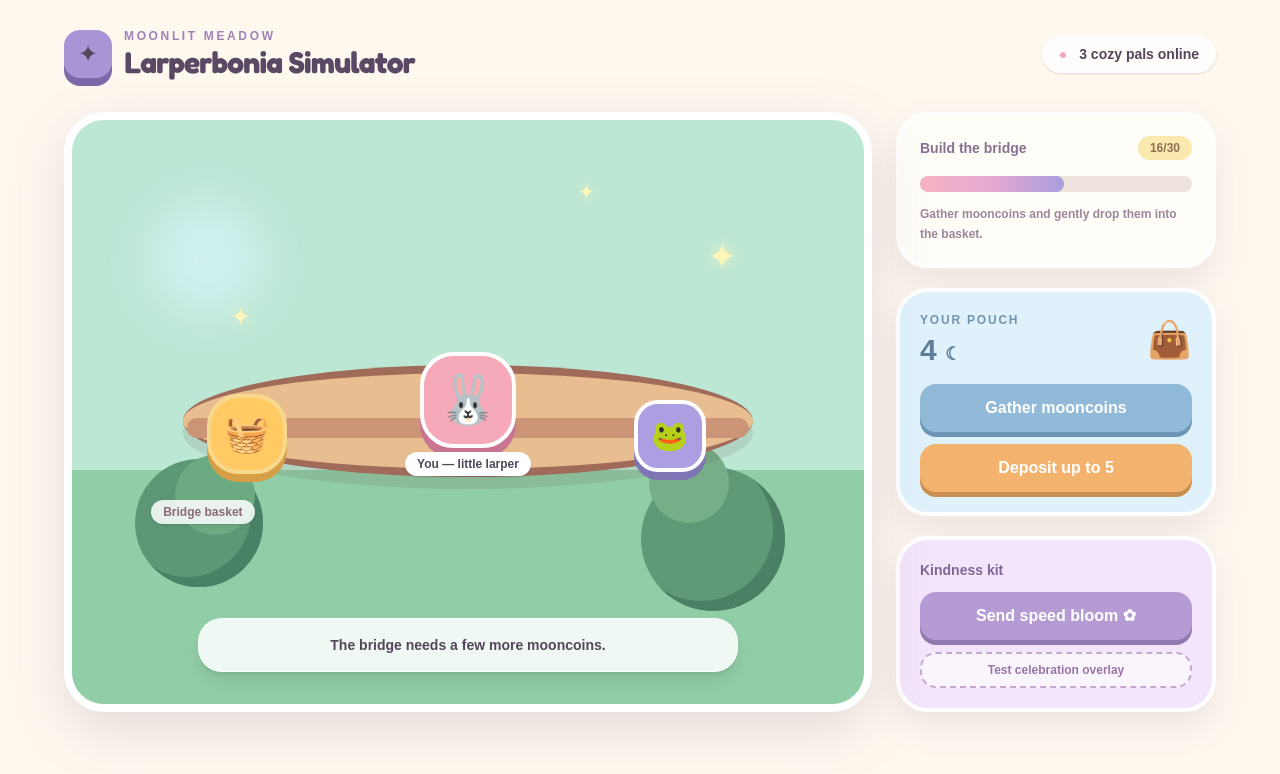
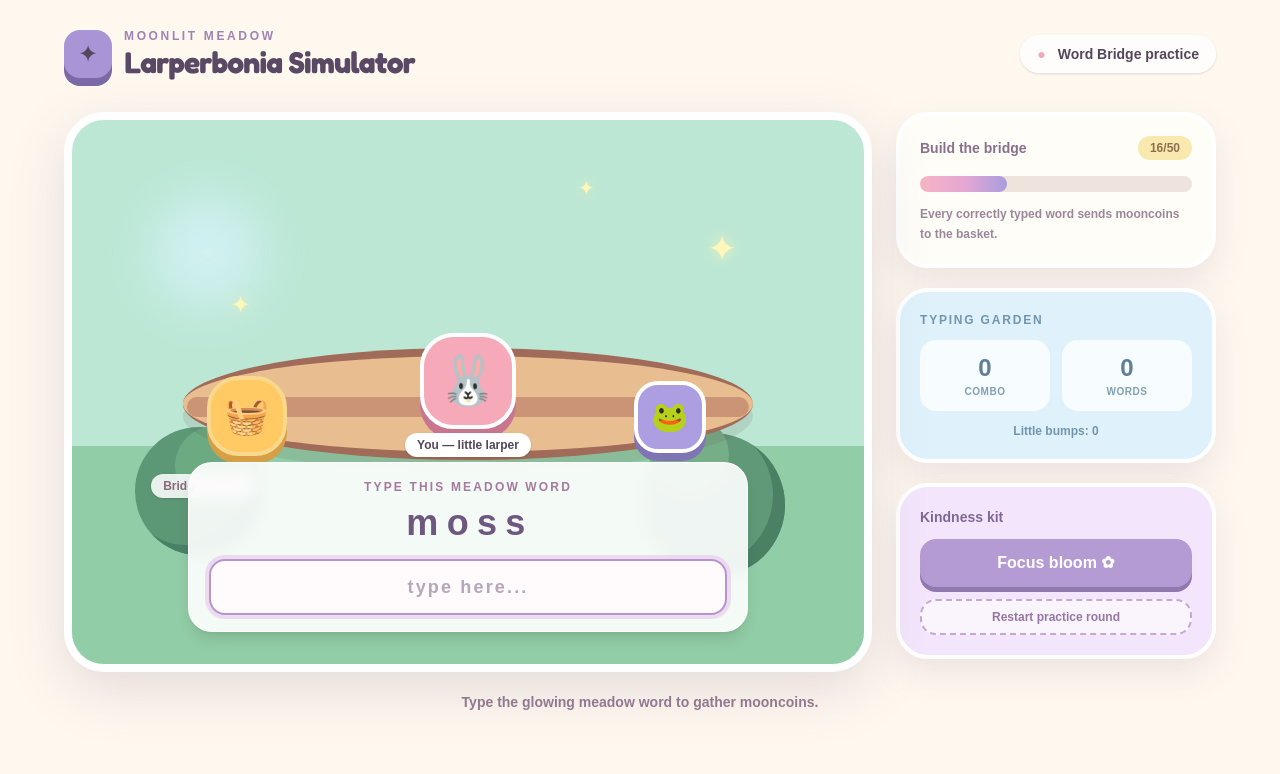
Before and after one commit to GordonBleuuuuu/Absolute-Larper-The-Game, a Next.js app: page / in a window 1280 px wide. Shown: the top 774 px of the page. Built offline with nearby package versions, Linux system fonts and the light colour scheme.

Commit message:
Turn the meadow prototype into a typing game

```diff
--- a/src/components/larperbonia-demo.tsx
+++ b/src/components/larperbonia-demo.tsx
@@ -1,15 +1,41 @@
 "use client";
 
-import { useEffect, useState } from "react";
+import { type ChangeEvent, useEffect, useRef, useState } from "react";
 
-const GOAL = 30;
+const WORDS = [
+  "moss",
+  "lantern",
+  "firefly",
+  "moonbeam",
+  "teacup",
+  "petal",
+  "cozy",
+  "starlight",
+  "meadow",
+  "cloudberry",
+];
+
+const GOAL = 50;
+const COMBO_TRIGGER = 5;
 
 export function LarperboniaDemo() {
-  const [carriedCoins, setCarriedCoins] = useState(4);
+  const [wordIndex, setWordIndex] = useState(0);
+  const [typed, setTyped] = useState("");
   const [teamCoins, setTeamCoins] = useState(16);
+  const [combo, setCombo] = useState(0);
+  const [wordsCompleted, setWordsCompleted] = useState(0);
+  const [mistakes, setMistakes] = useState(0);
   const [boosted, setBoosted] = useState(false);
   const [showPia, setShowPia] = useState(false);
-  const [message, setMessage] = useState("The bridge needs a few more mooncoins.");
+  const [message, setMessage] = useState("Type the glowing meadow word to gather mooncoins.");
+  const inputRef = useRef<HTMLInputElement>(null);
+
+  const activeWord = WORDS[wordIndex];
+  const progress = Math.min(100, Math.round((teamCoins / GOAL) * 100));
+
+  useEffect(() => {
+    inputRef.current?.focus();
+  }, [activeWord]);
 
   useEffect(() => {
     if (!boosted) return;
@@ -18,35 +44,55 @@ export function LarperboniaDemo() {
     return () => window.clearTimeout(timeout);
   }, [boosted]);
 
-  function gatherCoins() {
-    const found = Math.floor(Math.random() * 3) + 1;
-    setCarriedCoins((coins) => coins + found);
-    setMessage(`You tucked ${found} mooncoin${found === 1 ? "" : "s"} into your pouch.`);
-  }
+  function celebrateCombo(nextCombo: number) {
+    if (nextCombo % COMBO_TRIGGER !== 0) return;
 
-  function depositCoins() {
-    if (carriedCoins === 0) {
-      setMessage("Your little pouch is empty. Go gather by the fireflies!");
-      return;
-    }
-
-    const deposited = Math.min(carriedCoins, 5);
-    setCarriedCoins((coins) => coins - deposited);
-    setTeamCoins((coins) => Math.min(GOAL, coins + deposited));
-    setMessage(`${deposited} mooncoins reached the bridge basket. Cozy teamwork!`);
-  }
-
-  function trySpeedBloom() {
-    setBoosted(true);
-    setMessage("A gentle speed bloom is making your slippers sparkle.");
-  }
-
-  function triggerPiaPreview() {
     setShowPia(true);
     window.setTimeout(() => setShowPia(false), 2000);
   }
 
-  const progress = Math.round((teamCoins / GOAL) * 100);
+  function handleTyping(event: ChangeEvent<HTMLInputElement>) {
+    const nextTyped = event.target.value.toLowerCase().replace(/[^a-z]/g, "");
+
+    if (!activeWord.startsWith(nextTyped)) {
+      setMistakes((count) => count + 1);
+      setMessage("A firefly bonked the wrong letter. Try that bit again!");
+      return;
+    }
+
+    setTyped(nextTyped);
+
+    if (nextTyped !== activeWord) return;
+
+    const earned = Math.max(2, Math.ceil(activeWord.length / 3));
+    const nextCombo = combo + 1;
+
+    setTeamCoins((coins) => Math.min(GOAL, coins + earned));
+    setCombo(nextCombo);
+    setWordsCompleted((count) => count + 1);
+    setMessage(`Perfect! ${earned} mooncoins floated into the bridge basket.`);
+    setTyped("");
+    setWordIndex((index) => (index + 1) % WORDS.length);
+    celebrateCombo(nextCombo);
+  }
+
+  function useFocusBloom() {
+    setBoosted(true);
+    setMessage("Focus Bloom active — your next word is sparkling extra brightly.");
+    inputRef.current?.focus();
+  }
+
+  function resetRound() {
+    setWordIndex(0);
+    setTyped("");
+    setTeamCoins(16);
+    setCombo(0);
+    setWordsCompleted(0);
+    setMistakes(0);
+    setShowPia(false);
+    setMessage("Fresh meadow, fresh bridge. Type the glowing word to begin!");
+    inputRef.current?.focus();
+  }
 
   return (
     <main className="min-h-screen overflow-hidden bg-[#fff8ef] px-4 py-7 text-[#54465b] sm:px-8">
@@ -73,7 +119,7 @@ export function LarperboniaDemo() {
           </div>
 
           <div className="rounded-full border border-white bg-white/75 px-4 py-2 text-sm font-bold shadow-sm">
-            <span className="mr-2 text-[#f0a8ba]">●</span> 3 cozy pals online
+            <span className="mr-2 text-[#f0a8ba]">●</span> Word Bridge practice
           </div>
         </header>
 
@@ -104,7 +150,7 @@ export function LarperboniaDemo() {
               <div className="relative grid h-24 w-24 place-items-center rounded-[2.1rem] border-4 border-white bg-[#f6a9b9] text-5xl shadow-[0_10px_0_#c87690]">
                 🐰
                 <span className="absolute -bottom-8 whitespace-nowrap rounded-full bg-white px-3 py-1 text-xs font-black shadow-sm">
-                  You {boosted ? "— speedy!" : "— little larper"}
+                  You {boosted ? "— focused!" : "— little larper"}
                 </span>
               </div>
             </div>
@@ -112,8 +158,28 @@ export function LarperboniaDemo() {
             <div className="absolute right-[20%] top-[48%] grid h-18 w-18 place-items-center rounded-3xl border-4 border-white bg-[#ac9ee1] p-3 text-3xl shadow-[0_8px_0_#7f75b5]">
               🐸
             </div>
-            <div className="absolute bottom-8 left-1/2 w-[min(92%,540px)] -translate-x-1/2 rounded-3xl border border-white/80 bg-white/85 px-5 py-4 text-center text-sm font-bold shadow-lg backdrop-blur">
-              {message}
+
+            <div className="absolute bottom-8 left-1/2 w-[min(92%,560px)] -translate-x-1/2 rounded-3xl border border-white/80 bg-white/90 px-5 py-4 text-center shadow-lg backdrop-blur">
+              <p className="text-xs font-black uppercase tracking-[0.18em] text-[#a57a9f]">Type this meadow word</p>
+              <div className="mt-2 flex justify-center gap-1 text-3xl font-black tracking-[0.12em] text-[#6e5880] sm:text-4xl">
+                {activeWord.split("").map((letter, index) => (
+                  <span key={`${letter}-${index}`} className={index < typed.length ? "text-[#ef9aad]" : ""}>
+                    {letter}
+                  </span>
+                ))}
+              </div>
+              <label className="sr-only" htmlFor="word-input">Type the word {activeWord}</label>
+              <input
+                ref={inputRef}
+                id="word-input"
+                value={typed}
+                onChange={handleTyping}
+                autoComplete="off"
+                autoCapitalize="none"
+                spellCheck="false"
+                className="mt-4 w-full rounded-2xl border-2 border-[#dfc3e5] bg-[#fffafc] px-4 py-3 text-center text-lg font-black tracking-[0.12em] text-[#6b557c] outline-none transition focus:border-[#b993ce] focus:ring-4 focus:ring-[#e8cfee]/70"
+                placeholder="type here..."
+              />
             </div>
           </section>
 
@@ -129,43 +195,44 @@ export function LarperboniaDemo() {
                 <div className="h-full rounded-full bg-linear-to-r from-[#f6b4c2] via-[#e6a7d3] to-[#a79ddd] transition-all duration-500" style={{ width: `${progress}%` }} />
               </div>
               <p className="mt-3 text-xs font-semibold leading-5 text-[#9c879a]">
-                Gather mooncoins and gently drop them into the basket.
+                Every correctly typed word sends mooncoins to the basket.
               </p>
             </section>
 
             <section className="rounded-[2rem] border-4 border-white bg-[#dff2fc] p-5 shadow-[0_15px_35px_rgba(108,86,122,0.12)]">
-              <div className="flex items-center justify-between">
-                <div>
-                  <p className="text-xs font-extrabold uppercase tracking-[0.15em] text-[#7295ae]">Your pouch</p>
-                  <p className="mt-1 text-3xl font-black text-[#5f7e97]">{carriedCoins} <span className="text-lg">☾</span></p>
+              <p className="text-xs font-extrabold uppercase tracking-[0.15em] text-[#7295ae]">Typing garden</p>
+              <div className="mt-3 grid grid-cols-2 gap-3">
+                <div className="rounded-2xl bg-white/75 p-3 text-center">
+                  <p className="text-2xl font-black text-[#5f7e97]">{combo}</p>
+                  <p className="text-[10px] font-bold uppercase tracking-wider text-[#829fb3]">Combo</p>
                 </div>
-                <span className="text-4xl">👜</span>
+                <div className="rounded-2xl bg-white/75 p-3 text-center">
+                  <p className="text-2xl font-black text-[#5f7e97]">{wordsCompleted}</p>
+                  <p className="text-[10px] font-bold uppercase tracking-wider text-[#829fb3]">Words</p>
+                </div>
               </div>
-              <button onClick={gatherCoins} className="mt-4 w-full rounded-2xl bg-[#91b9d8] px-4 py-3 font-black text-white shadow-[0_5px_0_#6d95b6] transition hover:-translate-y-0.5 hover:bg-[#7eabc9] active:translate-y-1 active:shadow-none">
-                Gather mooncoins
-              </button>
-              <button onClick={depositCoins} className="mt-3 w-full rounded-2xl bg-[#f3b36e] px-4 py-3 font-black text-white shadow-[0_5px_0_#cb8e52] transition hover:-translate-y-0.5 hover:bg-[#e9a661] active:translate-y-1 active:shadow-none">
-                Deposit up to 5
-              </button>
+              <p className="mt-3 text-center text-xs font-semibold text-[#7295ae]">Little bumps: {mistakes}</p>
             </section>
 
             <section className="rounded-[2rem] border-4 border-white bg-[#f3e5fb] p-5 shadow-[0_15px_35px_rgba(108,86,122,0.12)]">
               <p className="text-sm font-black text-[#806896]">Kindness kit</p>
-              <button onClick={trySpeedBloom} className="mt-3 w-full rounded-2xl bg-[#b59bd4] px-4 py-3 font-black text-white shadow-[0_5px_0_#9079ae] transition hover:-translate-y-0.5 hover:bg-[#a98bc9] active:translate-y-1 active:shadow-none">
-                Send speed bloom ✿
+              <button onClick={useFocusBloom} className="mt-3 w-full rounded-2xl bg-[#b59bd4] px-4 py-3 font-black text-white shadow-[0_5px_0_#9079ae] transition hover:-translate-y-0.5 hover:bg-[#a98bc9] active:translate-y-1 active:shadow-none">
+                Focus bloom ✿
               </button>
-              <button onClick={triggerPiaPreview} className="mt-3 w-full rounded-2xl border-2 border-dashed border-[#c7a8d2] bg-white/60 px-4 py-2 text-xs font-bold text-[#9776a4] transition hover:bg-white">
-                Test celebration overlay
+              <button onClick={resetRound} className="mt-3 w-full rounded-2xl border-2 border-dashed border-[#c7a8d2] bg-white/60 px-4 py-2 text-xs font-bold text-[#9776a4] transition hover:bg-white">
+                Restart practice round
               </button>
             </section>
           </aside>
         </div>
+
+        <p className="mx-auto mt-5 max-w-2xl text-center text-sm font-semibold text-[#947c93]">{message}</p>
       </section>
 
       {showPia && (
         <div className="fixed inset-0 z-50 grid place-items-center bg-[#b152a4]/45 p-6 backdrop-blur-sm">
           <div className="animate-pulse rounded-[3rem] border-8 border-white bg-[#ffe77b] px-10 py-12 text-center shadow-[0_0_80px_25px_rgba(255,244,167,0.9)]">
-            <p className="text-sm font-black uppercase tracking-[0.35em] text-[#d67fae]">Meadow mastery</p>
+            <p className="text-sm font-black uppercase tracking-[0.35em] text-[#d67fae]">Five-word streak</p>
             <p className="mt-3 font-[family-name:var(--font-fredoka)] text-5xl font-black leading-none text-[#bc4f98] sm:text-7xl">
               Absolute Pia
             </p>
```
